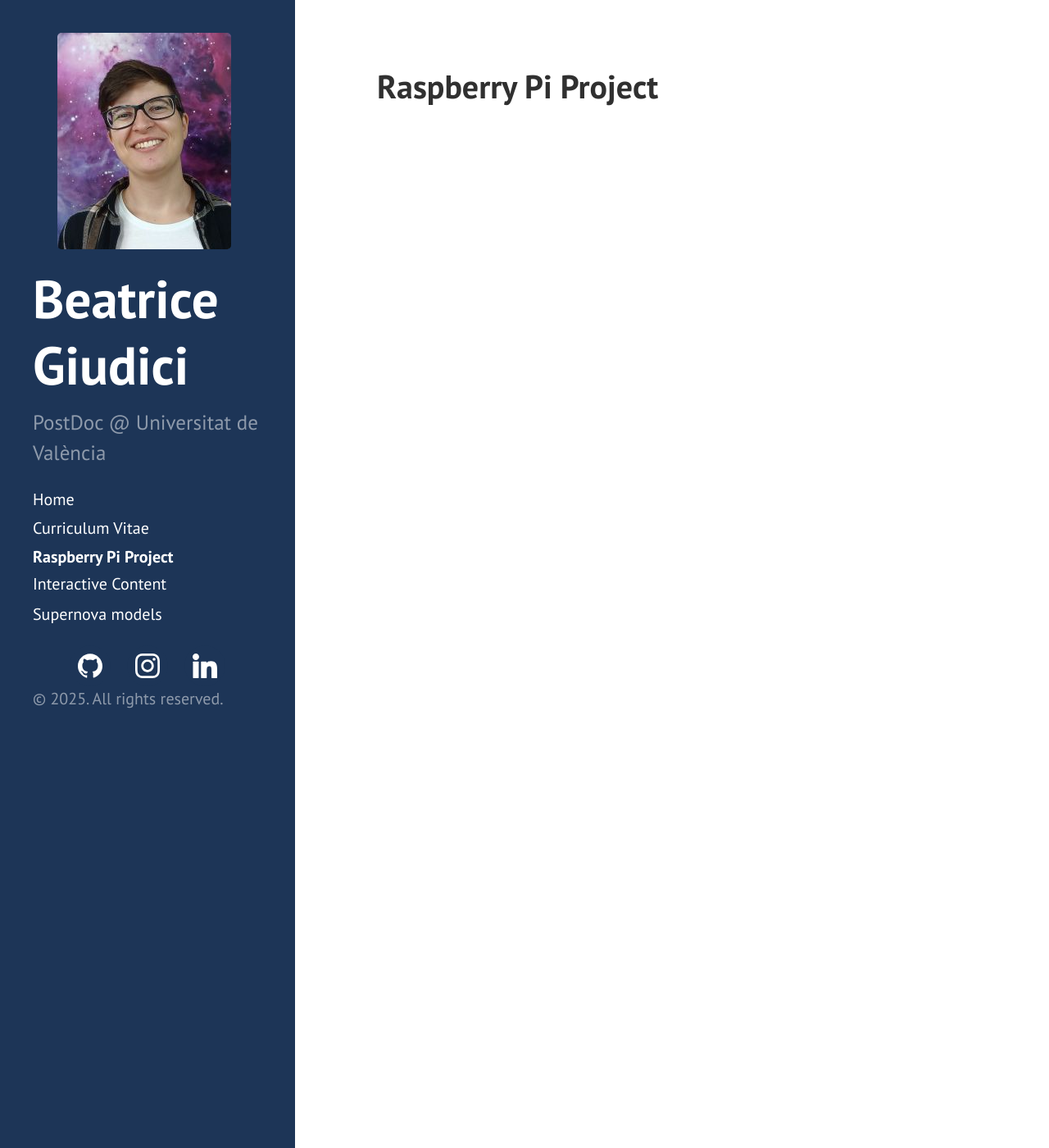
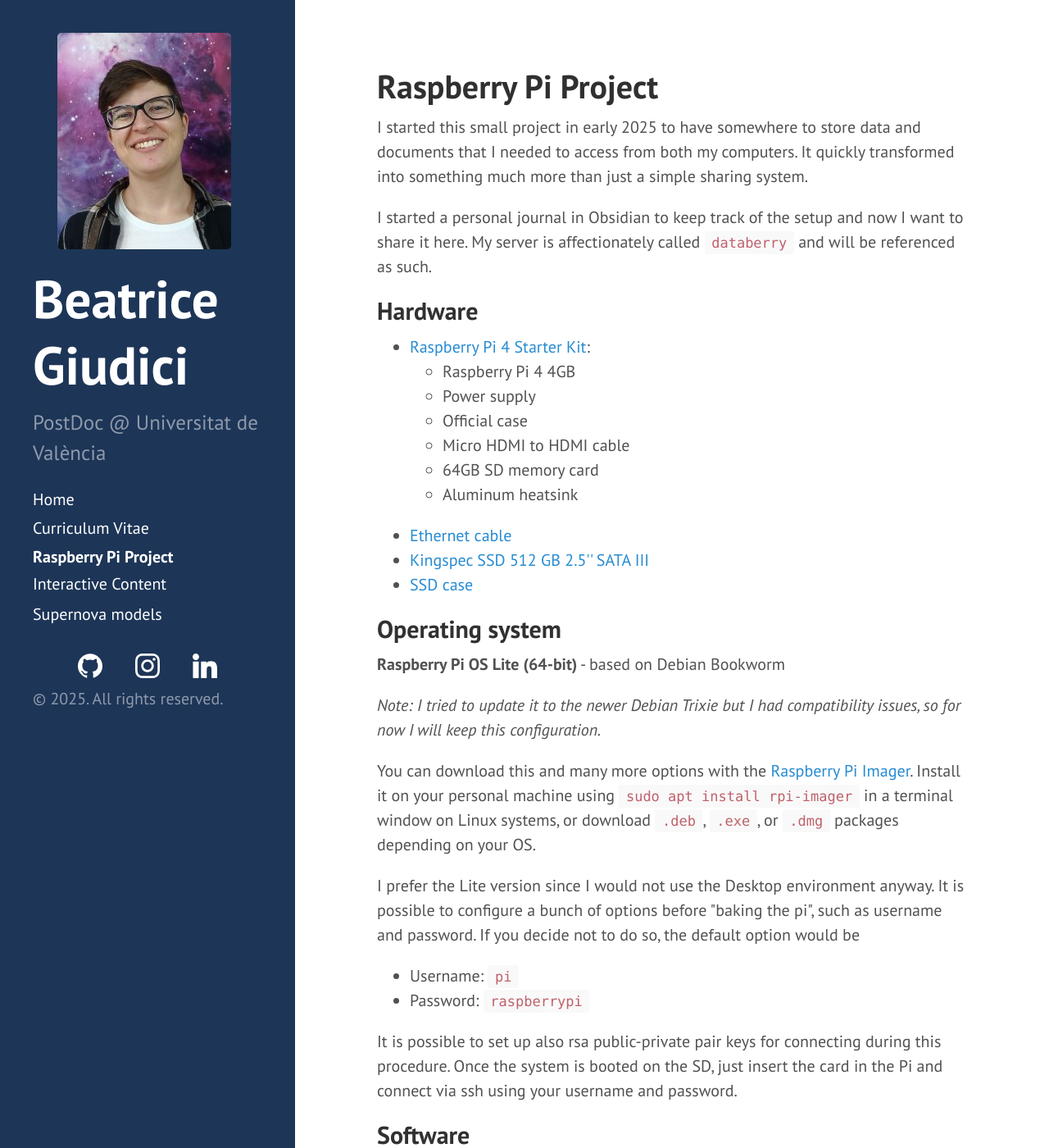
Before and after one commit to BeaGiudici/BeaGiudici.github.io, a Jekyll site: the page built from raspberrypi.html, in a window 1280 px wide and 1400 px high. Shown: the whole window at 82% size. Built offline with Jekyll 4.4.1, drawn with Linux system fonts in a browser that asks for light colours; some of the changed text lies outside the part shown.

Commit message:
Start adding OMV

```diff
--- a/raspberrypi.html
+++ b/raspberrypi.html
@@ -2,3 +2,88 @@
 layout: page
 title: Raspberry Pi Project
 ---
+
+<p>
+  I started this small project in early 2025 to have somewhere to store data and documents that I needed to access from both my computers.
+  It quickly transformed into something much more than just a simple sharing system.
+</p>
+
+<p>
+  I started a personal journal in Obsidian to keep track of the setup and now I want to share it here.
+  My server is affectionately called <code>databerry</code> and will be referenced as such.
+</p>
+
+<h2>Hardware</h2>
+
+<ul>
+  <li>
+    <a href="https://www.amazon.es/dp/B0D1N3V2FF?ref=ppx_yo2ov_dt_b_fed_asin_title" target="_blank">Raspberry Pi 4 Starter Kit</a>:
+    <ul>
+      <li>Raspberry Pi 4 4GB</li>
+      <li>Power supply</li>
+      <li>Official case</li>
+      <li>Micro HDMI to HDMI cable</li>
+      <li>64GB SD memory card</li>
+      <li>Aluminum heatsink</li>
+    </ul>
+  </li>
+  <li>
+    <a href="https://www.amazon.es/dp/B0BN7WVRVZ?ref=ppx_yo2ov_dt_b_fed_asin_title&th=1" target="_blank">Ethernet cable</a>
+  </li>
+  <li>
+    <a href="https://www.amazon.es/dp/B0B2K3ZCHH?ref=ppx_yo2ov_dt_b_fed_asin_title&th=1" target="_blank">Kingspec SSD 512 GB 2.5'' SATA III</a>
+  </li>
+  <li>
+    <a href="https://www.amazon.es/dp/B0BQ2XJ23Y?ref=ppx_yo2ov_dt_b_fed_asin_title&th=1" target="_blank">SSD case</a>
+  </li>
+</ul>
+
+<h2>Operating system</h2>
+<p>
+  <b>Raspberry Pi OS Lite (64-bit)</b> - based on Debian Bookworm
+</p>
+
+<p>
+  <i>Note: I tried to update it to the newer Debian Trixie but I had compatibility issues, so for now I will keep this configuration.</i>
+</p>
+
+<p>
+  You can download this and many more options with the <a href="https://www.raspberrypi.com/software/" targer="_blank">Raspberry Pi Imager</a>.
+  Install it on your personal machine using <code>sudo apt install rpi-imager</code> in a terminal window on Linux systems, or download
+  <code>.deb</code>, <code>.exe</code>, or <code>.dmg</code> packages depending on your OS.
+</p>
+
+<p>
+  I prefer the Lite version since I would not use the Desktop environment anyway.
+  It is possible to configure a bunch of options before "baking the pi", such as username and password.
+  If you decide not to do so, the default option would be
+  <ul>
+    <li>Username: <code>pi</code></li>
+    <li>Password: <code>raspberrypi</code></li>
+  </ul>
+  It is possible to set up also rsa public-private pair keys for connecting during this procedure.
+  Once the system is booted on the SD, just insert the card in the Pi and connect via ssh using your username and password.
+</p>
+
+<h2>Software</h2>
+
+<ul>
+  <li>
+    <a href="/databerry_docs/omv.html">Open Media Vault</a>
+  </li>
+  <li>
+    <a href="/databerry_docs/docker.md">Docker</a>
+  </li>
+  <li>
+    Pi-hole
+  </li>
+  <li>
+    PiVPN
+  </li>
+  <li>
+    fail2ban
+  </li>
+  <li>
+    Jellyfin
+  </li>
+</ul>
```
Also changed, not shown: databerry_docs/omv.html (added, +13 -0 lines).
